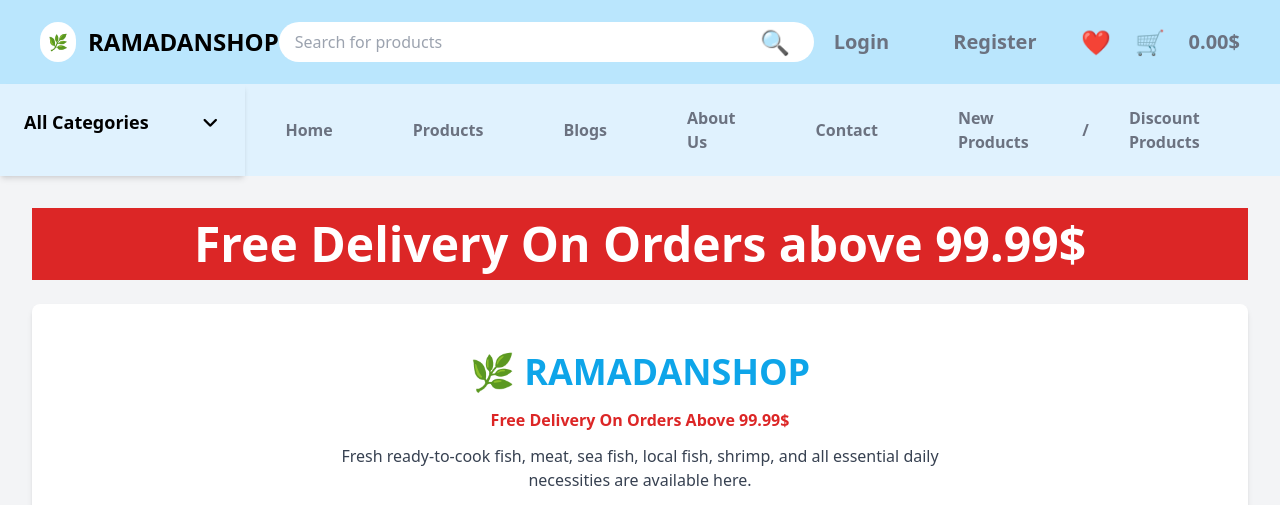
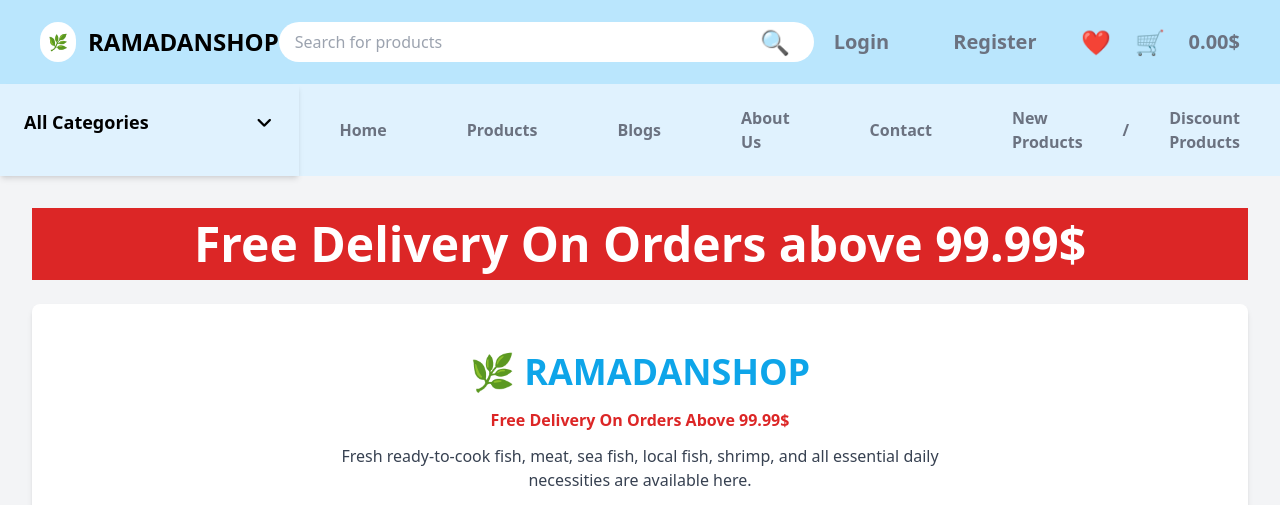
Before and after one commit to mdnayemurrashid07/ramadan_shop, a website: page index.html in a window 1280 px wide. Shown: the top 505 px of the page. Drawn offline with nearby package versions, Linux system fonts and the light colour scheme.

Commit message:
width change

```diff
--- a/index.html
+++ b/index.html
@@ -31,7 +31,7 @@
       </div>
     </div>
     <div class="flex justify-between items-center">
-      <div class="w-72 bg-sky-100 shadow-md p-6">
+      <div class="w-1/3 bg-sky-100 shadow-md p-6">
         <h2 onclick="toggleCategory()" class="font-bold text-lg mb-4 cursor-pointer flex justify-between items-center">All Categories
          <i class="fa-solid fa-angle-down"></i>
         </h2>
```
Also changed, not shown: src/output.css.
